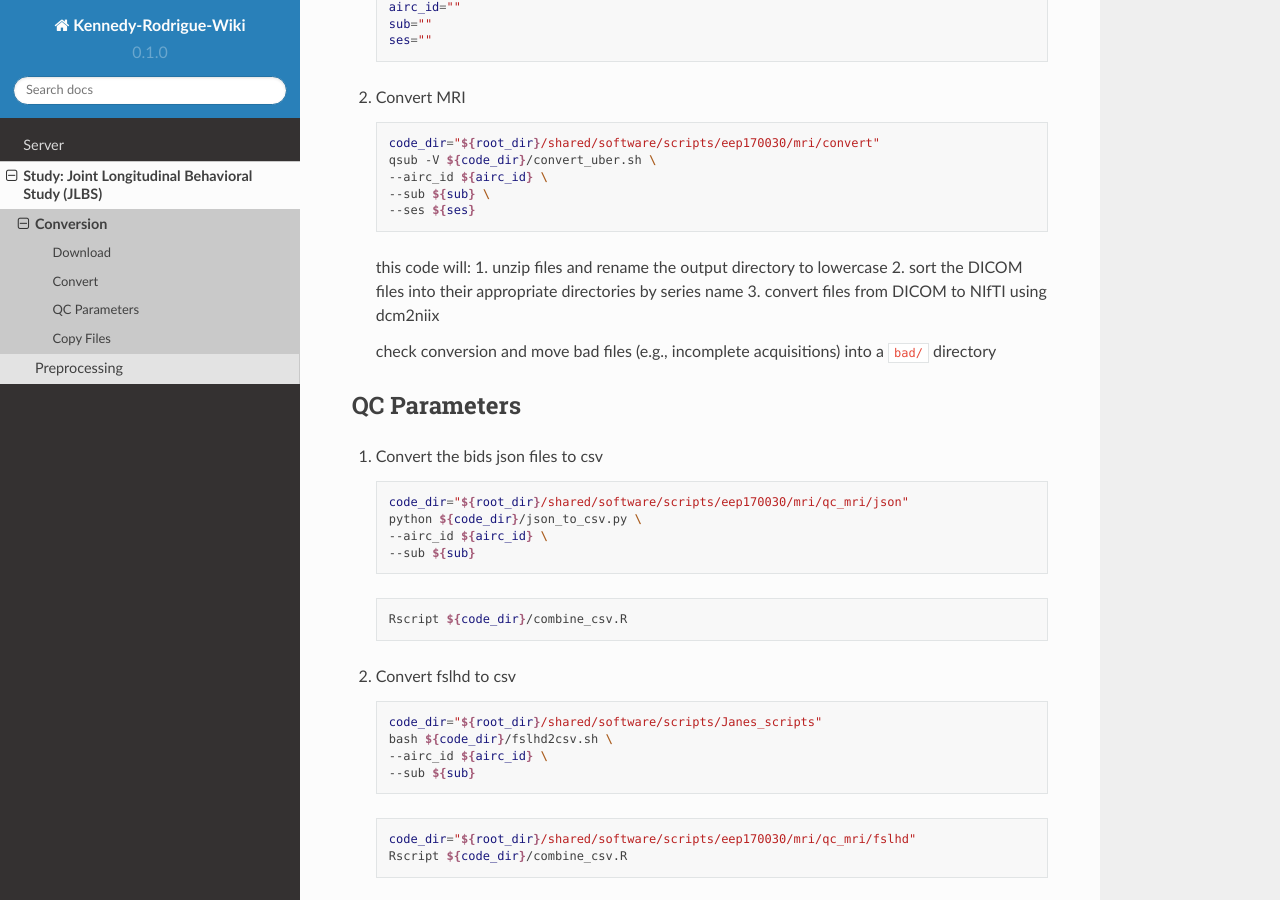
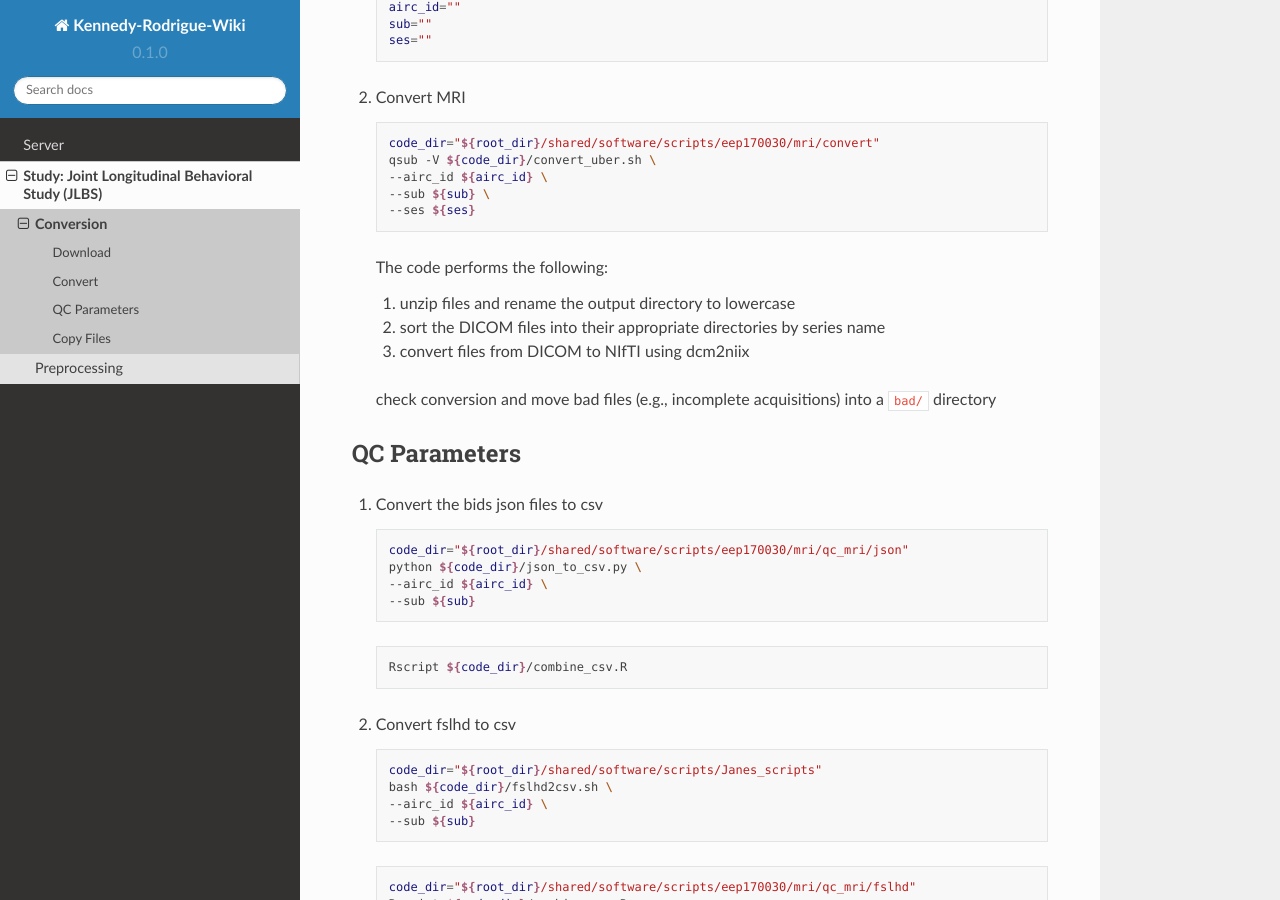
Before and after one commit to marcihorn/kennedy-rodrigue-wiki, a Sphinx documentation site: the page built from docs/source/study-jlbs/docs/conversion.rst, in a window 1280 px wide and 900 px high, scrolled down 753 px. Built offline with Sphinx 7.4.7 and the Read the Docs theme 2.0.0, drawn with Linux system fonts in a browser that asks for light colours.

Commit message:
Update conversion.rst
fix ordered list

```diff
--- a/docs/source/study-jlbs/docs/conversion.rst
+++ b/docs/source/study-jlbs/docs/conversion.rst
@@ -53,7 +53,8 @@ Convert
       --sub ${sub} \
       --ses ${ses}
 
-   this code will:
+   The code performs the following:
+
    1. unzip files and rename the output directory to lowercase
    2. sort the DICOM files into their appropriate directories by series name
    3. convert files from DICOM to NIfTI using dcm2niix
```
